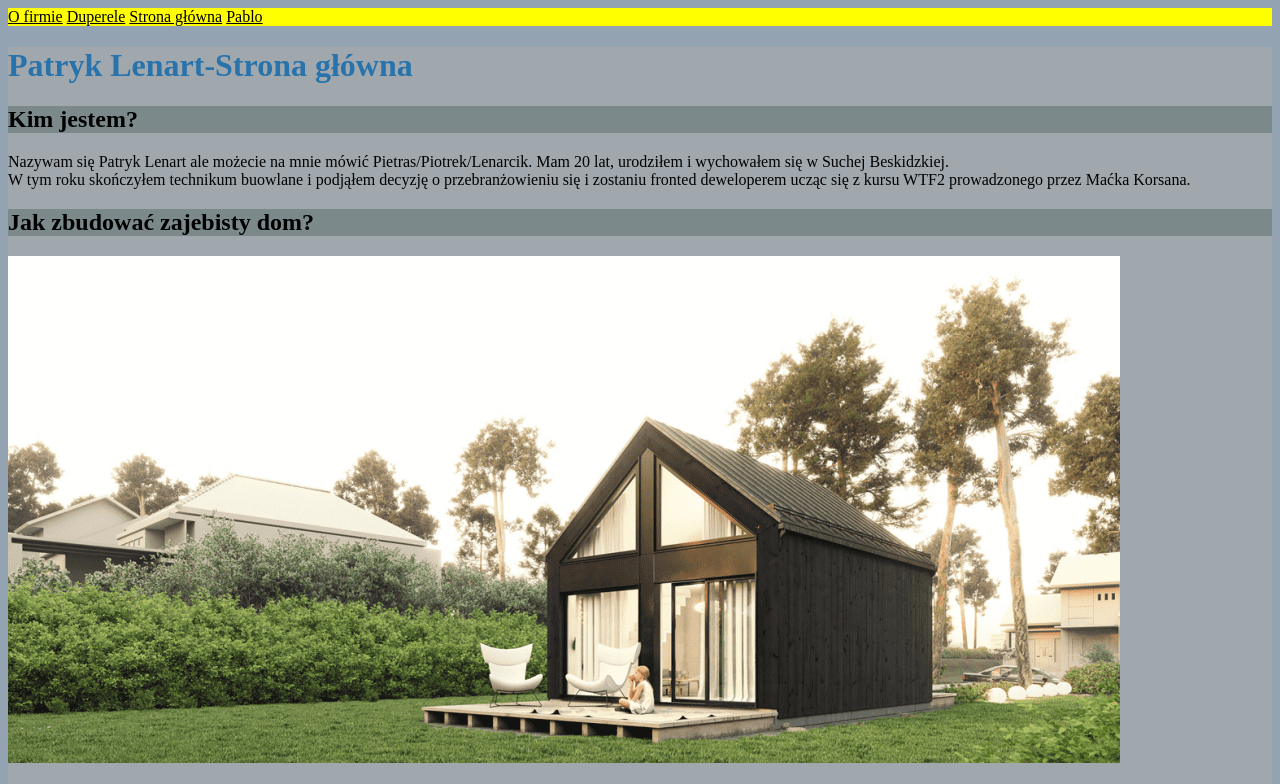
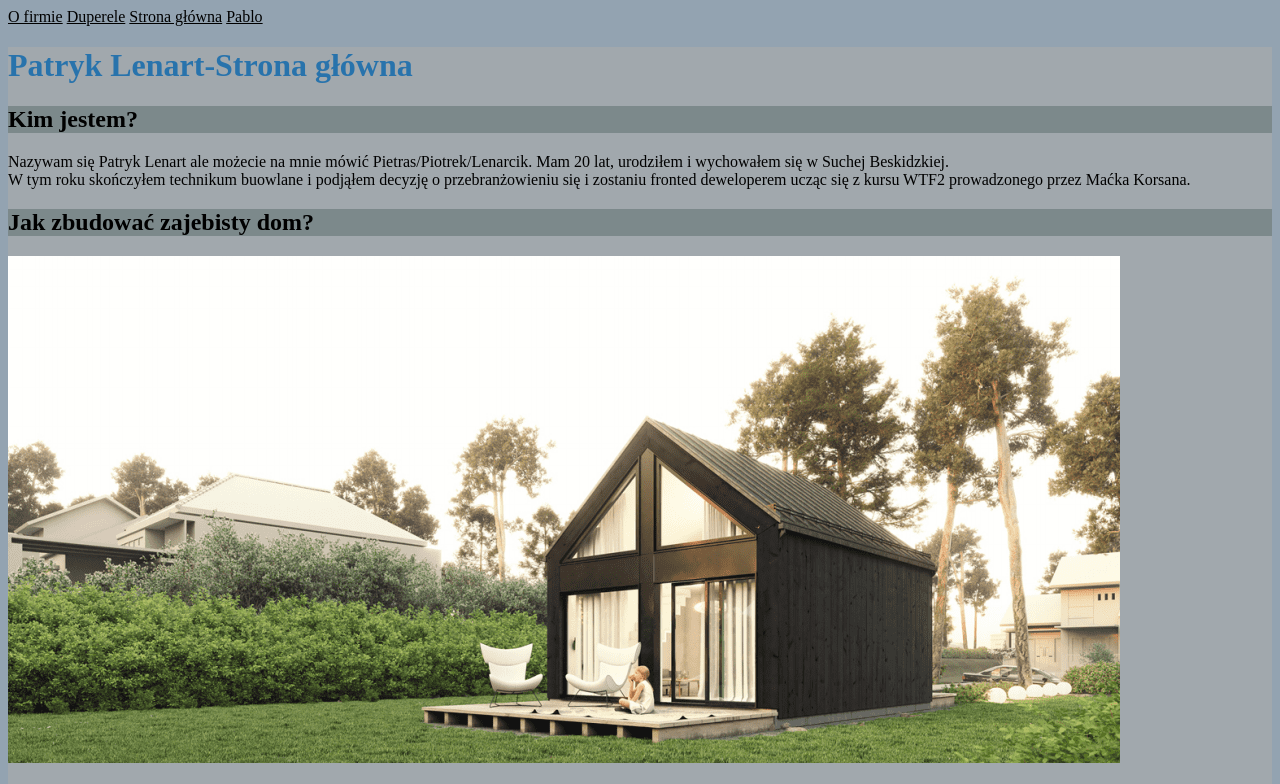
Before and after one commit to patryk-lenart/homepage, a plain HTML site: page index.html in a window 1280 px wide. Shown: the top 784 px of the page. Drawn offline with Linux system fonts and the light colour scheme.

```diff
--- a/style.css
+++ b/style.css
@@ -23,6 +23,3 @@ color:black
 html{
     Background:#93A3B1
 }
-.links{
-    background:yellow;
-}
```
